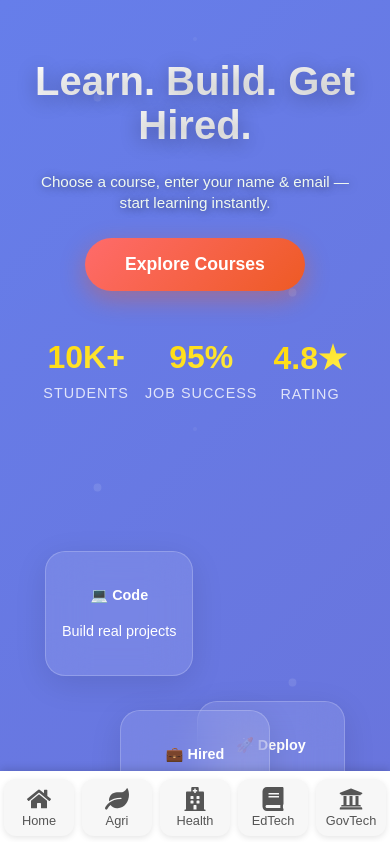
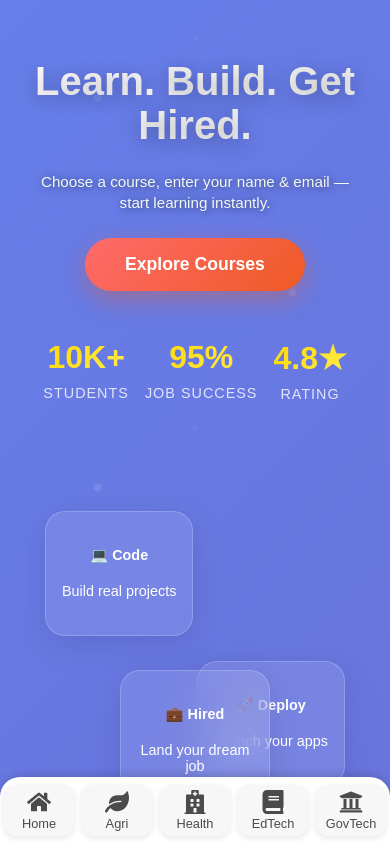
Before and after one commit to KoradaSaiSurya/Bharathone, a React (Create React App) app: page /edtech in a window 390 px wide. Shown: the top 842 px of the page. Built offline with nearby package versions, Linux system fonts and the light colour scheme.

Commit message:
frontend

```diff
--- a/src/index.css
+++ b/src/index.css
@@ -111,6 +111,7 @@ body {
   .home-cards {
     grid-template-columns: repeat(2, 1fr);
     margin-bottom: 100px;
+    margin-top: -70px;
 
   }
   .home-hero {
@@ -220,12 +221,12 @@ body {
 .bottom-navbar .nav-item {
   flex: 1;
   text-align: center;
-  padding: 0.5rem 0;
+  padding: 0.3rem;
   display: flex;
   flex-direction: column;
   align-items: center;
   font-size: 0.8rem;
-  color: #555;
+  color: #4c4a4a;
   text-decoration: none;
   border-radius: 12px;
   background: #f7f7f7;
@@ -239,17 +240,22 @@ body {
   margin-bottom: 2px;
 }
 
+
 /* Hover effects with colors */
 .bottom-navbar .nav-item:hover {
   transform: scale(1.1);
-  color: white;
-}
-
-.mobile-home:hover { background: #007bff; }
-.mobile-agri:hover { background: green; }
-.mobile-health:hover { background: red; }
-.mobile-edtech:hover { background: violet; }
-.mobile-gov:hover { background: blue; }
+  /* color: white; */
+}
+.bottom-navbar{
+  border-top-left-radius: 20px;
+  border-top-right-radius: 20px;
+}
+
+.mobile-home:hover { color: #00c897 }
+.mobile-agri:hover { color: green; }
+.mobile-health:hover  { color: #007bff; }
+.mobile-edtech:hover  { color: rgb(255, 85, 0); }
+.mobile-gov:hover { color: rgb(255, 230, 0); }
 
 /* Show bottom navbar only on mobile */
 @media(max-width: 768px) {
@@ -448,6 +454,10 @@ body {
     flex: 1 1 100%;
     max-width: 100%;
   }
+  .hero-right{
+    position: relative;
+    top: -40px;
+  }
   .hero-left h1 {
     font-size: 2rem;
     margin-bottom: 15px;
@@ -474,6 +484,7 @@ body {
     max-width: 300px;
     margin-top: 25px;
   }
+
 }
 
 /* Small mobile */
@@ -489,7 +500,7 @@ body {
   .cta {
     width: 80%;
     font-size: 1rem;
-    padding: 12px 0;
+    padding: 15px 0;
   }
   .features div {
     font-size: 0.4rem;
```
